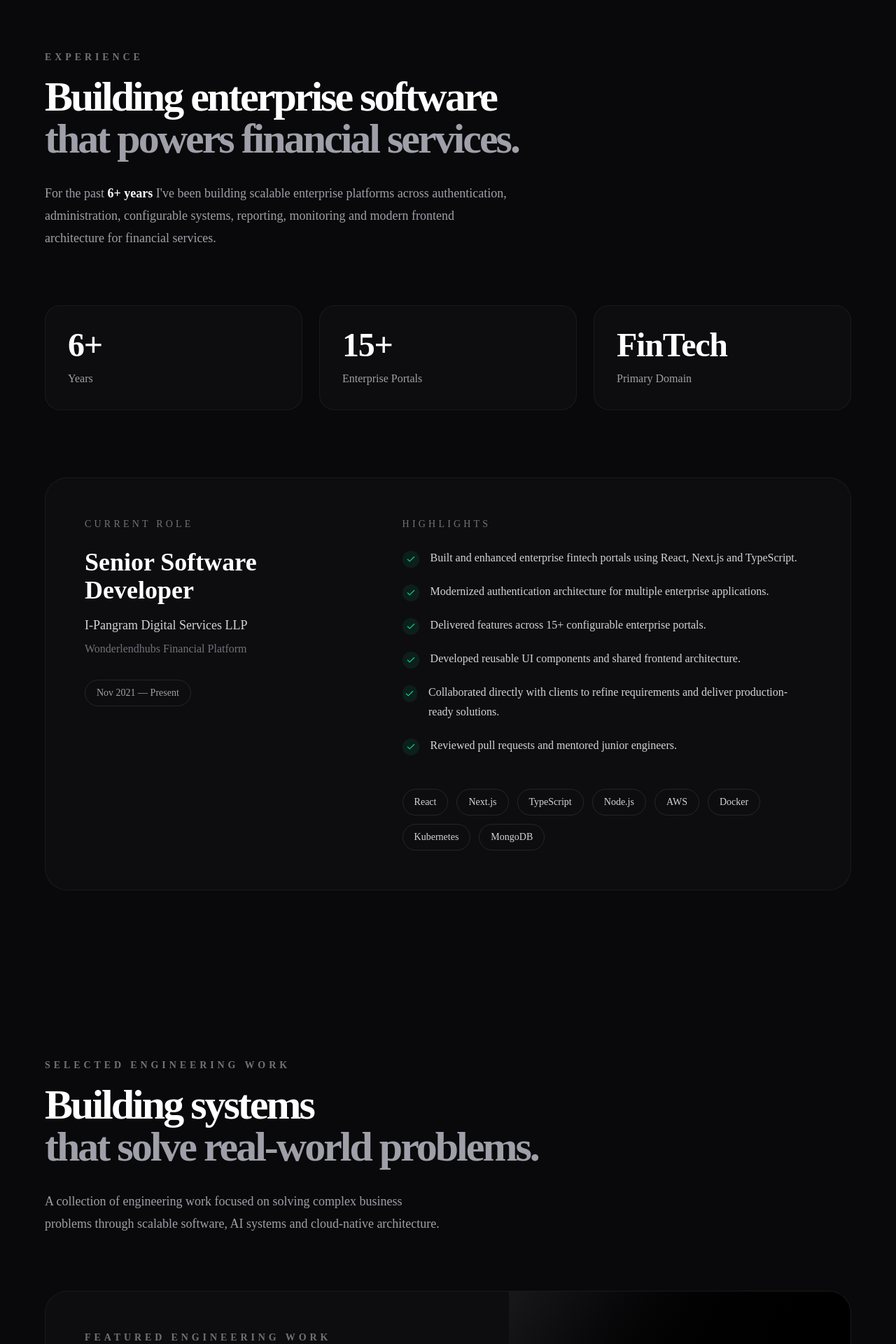
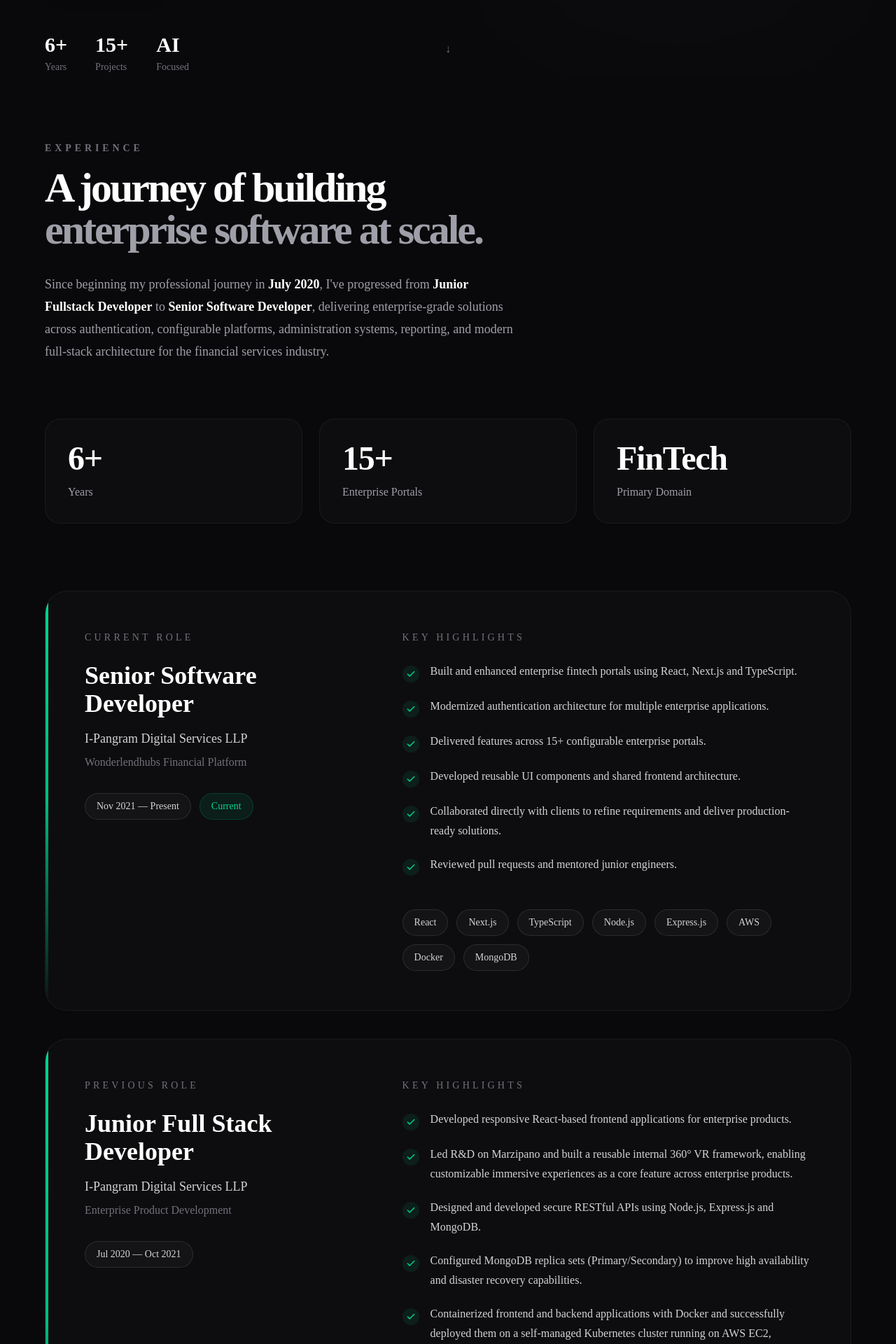
Before and after one commit to vamsichilukuri/vamsi-portfolio, a Next.js app: page / in a window 1280 px wide. Shown: the part 880-2800 px from the top of the page at 70% size. Built offline with nearby package versions, Linux system fonts and the light colour scheme.

Commit message:
feat: enhance portfolio with experience timeline and recognition section

```diff
--- a/components/sections/engineering-philosophy/PhilosophyImage.tsx
+++ b/components/sections/engineering-philosophy/PhilosophyImage.tsx
@@ -44,11 +44,9 @@ export default function PhilosophyImage() {
                 </div>
 
                 <div className="rounded-2xl border border-white/10 bg-white/[0.03] p-5 text-center transition-all duration-300 hover:border-white/20 hover:bg-white/[0.05]">
-                    <p className="text-xl font-semibold text-white">
-                        Continuous
-                    </p>
+                    <p className="text-xl font-semibold text-white">Growth</p>
                     <p className="mt-2 text-xs uppercase tracking-[0.25em] text-zinc-500">
-                        Learning
+                        Mindset
                     </p>
                 </div>
             </div>
--- a/components/sections/experience/ExperienceCard.tsx
+++ b/components/sections/experience/ExperienceCard.tsx
@@ -2,58 +2,82 @@
 
 import { motion } from "framer-motion";
 import { Check } from "lucide-react";
-import { EXPERIENCE } from "./experience-data";
+import { EXPERIENCES } from "./experience-data";
 
 export default function ExperienceCard() {
     return (
+        <div className="mt-24 space-y-10">
+            {EXPERIENCES.map((experience, index) => (
                 <motion.div
+                    key={experience?.period}
                     initial={{ opacity: 0, y: 30 }}
                     whileInView={{ opacity: 1, y: 0 }}
                     viewport={{ once: true }}
-            transition={{ duration: 0.7 }}
-            className="mt-24 rounded-[32px] border border-white/5 bg-white/[0.02] p-10 lg:p-14"
+                    transition={{
+                        duration: 0.7,
+                        delay: index * 0.15,
+                    }}
+                    className="relative overflow-hidden rounded-[32px] border border-white/5 bg-white/[0.02] p-10 lg:p-14"
                 >
+                    {/* Timeline Indicator */}
+
+                    <div className="absolute left-0 top-0 h-full w-1 bg-gradient-to-b from-emerald-400 via-emerald-500 to-transparent" />
+
                     <div className="grid gap-16 lg:grid-cols-[0.8fr_1.2fr]">
                         {/* LEFT */}
 
                         <div>
                             <p className="text-sm uppercase tracking-[0.3em] text-zinc-500">
-                        Current Role
+                                {index === 0 ? "Current Role" : "Previous Role"}
                             </p>
 
                             <h3 className="mt-6 text-4xl font-bold text-white">
-                        {EXPERIENCE.role}
+                                {experience?.role}
                             </h3>
 
                             <p className="mt-4 text-lg text-zinc-300">
-                        {EXPERIENCE.company}
+                                {experience?.company}
                             </p>
 
-                    <p className="mt-2 text-zinc-500">{EXPERIENCE.client}</p>
+                            <p className="mt-2 text-zinc-500">
+                                {experience?.client}
+                            </p>
 
-                    <p className="mt-8 inline-flex rounded-full border border-white/10 px-4 py-2 text-sm text-zinc-400">
-                        {EXPERIENCE.period}
-                    </p>
+                            <div className="mt-8 flex flex-wrap gap-3">
+                                <span className="inline-flex rounded-full border border-white/10 bg-white/[0.03] px-4 py-2 text-sm text-zinc-300">
+                                    {experience?.period}
+                                </span>
+
+                                {index === 0 && (
+                                    <span className="inline-flex rounded-full border border-emerald-500/20 bg-emerald-500/10 px-4 py-2 text-sm font-medium text-emerald-400">
+                                        Current
+                                    </span>
+                                )}
+                            </div>
                         </div>
 
                         {/* RIGHT */}
 
                         <div>
                             <p className="mb-6 text-sm uppercase tracking-[0.3em] text-zinc-500">
-                        Highlights
+                                Key Highlights
                             </p>
 
                             <div className="space-y-5">
-                        {EXPERIENCE.highlights.map((item) => (
-                            <div key={item} className="flex items-start gap-4">
-                                <div className="mt-1 flex h-6 w-6 items-center justify-center rounded-full bg-emerald-500/10">
+                                {experience?.highlights?.map((item) => (
+                                    <div
+                                        className="flex items-start gap-4"
+                                        key={item}
+                                    >
+                                        <div className="mt-1.5 flex h-6 w-6 shrink-0 items-center justify-center rounded-full bg-emerald-500/10">
                                             <Check
                                                 size={14}
+                                                strokeWidth={2.5}
                                                 className="text-emerald-400"
                                             />
                                         </div>
 
-                                <p className="leading-7 text-zinc-300">
+                                        <p className="flex-1 leading-7 text-zinc-300">
                                             {item}
                                         </p>
                                     </div>
@@ -61,10 +85,10 @@ export default function ExperienceCard() {
                             </div>
 
                             <div className="mt-12 flex flex-wrap gap-3">
-                        {EXPERIENCE.technologies.map((tech) => (
+                                {experience?.technologies?.map((tech) => (
                                     <span
                                         key={tech}
-                                className="rounded-full border border-white/10 px-4 py-2 text-sm text-zinc-300"
+                                        className="rounded-full border border-white/10 bg-white/[0.03] px-4 py-2 text-sm text-zinc-300 transition hover:border-white/20"
                                     >
                                         {tech}
                                     </span>
@@ -73,5 +97,7 @@ export default function ExperienceCard() {
                         </div>
                     </div>
                 </motion.div>
+            ))}
+        </div>
     );
 }
--- a/components/sections/experience/ExperienceHeader.tsx
+++ b/components/sections/experience/ExperienceHeader.tsx
@@ -1,6 +1,8 @@
 /* eslint-disable react/no-unescaped-entities */
 "use client";
+
 import { motion, Variants } from "framer-motion";
+
 const ease: [number, number, number, number] = [0.22, 1, 0.36, 1];
 
 const fadeUp: Variants = {
@@ -32,20 +34,28 @@ export default function ExperienceHeader() {
             </p>
 
             <h2 className="text-5xl font-black leading-[1] tracking-[-0.05em] text-white md:text-6xl">
-                Building enterprise software
+                A journey of building
                 <br />
                 <span className="text-zinc-400">
-                    that powers financial services.
+                    enterprise software at scale.
                 </span>
             </h2>
 
             <p className="mt-8 max-w-2xl text-lg leading-8 text-zinc-400">
-                For the past{" "}
-                <span className="font-semibold text-white">6+ years</span> I've
-                been building scalable enterprise platforms across
-                authentication, administration, configurable systems, reporting,
-                monitoring and modern frontend architecture for financial
-                services.
+                Since beginning my professional journey in{" "}
+                <span className="font-semibold text-white">July 2020</span>,
+                I've progressed from{" "}
+                <span className="font-semibold text-white">
+                    Junior Fullstack Developer
+                </span>{" "}
+                to{" "}
+                <span className="font-semibold text-white">
+                    Senior Software Developer
+                </span>
+                , delivering enterprise-grade solutions across authentication,
+                configurable platforms, administration systems, reporting, and
+                modern full-stack architecture for the financial services
+                industry.
             </p>
         </motion.div>
     );
--- a/components/sections/experience/experience-data.ts
+++ b/components/sections/experience/experience-data.ts
@@ -37,12 +37,39 @@
 //     ],
 // };
 
-export const EXPERIENCE = {
+// export const EXPERIENCE = {
+//     role: "Senior Software Developer",
+//     company: "I-Pangram Digital Services LLP",
+//     client: "Wonderlendhubs Financial Platform",
+//     period: "Nov 2021 — Present",
+
+//     highlights: [
+//         "Built and enhanced enterprise fintech portals using React, Next.js and TypeScript.",
+//         "Modernized authentication architecture for multiple enterprise applications.",
+//         "Delivered features across 15+ configurable enterprise portals.",
+//         "Developed reusable UI components and shared frontend architecture.",
+//         "Collaborated directly with clients to refine requirements and deliver production-ready solutions.",
+//         "Reviewed pull requests and mentored junior engineers.",
+//     ],
+
+//     technologies: [
+//         "React",
+//         "Next.js",
+//         "TypeScript",
+//         "Node.js",
+//         "AWS",
+//         "Docker",
+//         "Kubernetes",
+//         "MongoDB",
+//     ],
+// };
+
+export const EXPERIENCES = [
+    {
         role: "Senior Software Developer",
         company: "I-Pangram Digital Services LLP",
         client: "Wonderlendhubs Financial Platform",
         period: "Nov 2021 — Present",
-
         highlights: [
             "Built and enhanced enterprise fintech portals using React, Next.js and TypeScript.",
             "Modernized authentication architecture for multiple enterprise applications.",
@@ -51,18 +78,46 @@ export const EXPERIENCE = {
             "Collaborated directly with clients to refine requirements and deliver production-ready solutions.",
             "Reviewed pull requests and mentored junior engineers.",
         ],
-
         technologies: [
             "React",
             "Next.js",
             "TypeScript",
             "Node.js",
+            "Express.js",
             "AWS",
             "Docker",
-        "Kubernetes",
             "MongoDB",
         ],
-};
+    },
+    {
+        role: "Junior Full Stack Developer",
+        company: "I-Pangram Digital Services LLP",
+        client: "Enterprise Product Development",
+        period: "Jul 2020 — Oct 2021",
+        highlights: [
+            "Developed responsive React-based frontend applications for enterprise products.",
+            "Led R&D on Marzipano and built a reusable internal 360° VR framework, enabling customizable immersive experiences as a core feature across enterprise products.",
+            "Designed and developed secure RESTful APIs using Node.js, Express.js and MongoDB.",
+            "Configured MongoDB replica sets (Primary/Secondary) to improve high availability and disaster recovery capabilities.",
+            "Containerized frontend and backend applications with Docker and successfully deployed them on a self-managed Kubernetes cluster running on AWS EC2, integrating with MongoDB Atlas for end-to-end testing.",
+            "Conducted internal knowledge-sharing sessions on Docker and Kubernetes to help engineering teams adopt containerization technologies.",
+            "Built and integrated chatbot solutions for Telegram and Facebook Messenger to automate customer interactions.",
+        ],
+        technologies: [
+            "React",
+            "JavaScript",
+            "Node.js",
+            "Express.js",
+            "MongoDB",
+            "Docker",
+            "Kubernetes",
+            "AWS",
+            "MongoDB Atlas",
+            "REST APIs",
+        ],
+    },
+    ,
+];
 
 export const IMPACT_STATS = [
     {
--- a/components/sections/projects/project-data.ts
+++ b/components/sections/projects/project-data.ts
@@ -49,7 +49,18 @@ export const PROJECT_ARCHIVE = [
 
         href: "#",
     },
+    {
+        title: "Cloud Native Deployment Lab",
+        category: "Cloud & DevOps",
+        year: "2021",
 
+        description:
+            "Containerized frontend and backend applications, configured Kubernetes deployments and explored production-ready cloud-native deployment patterns.",
+
+        technologies: ["Docker", "Kubernetes", "NGINX", "Linux"],
+
+        href: "#",
+    },
     {
         title: "AI PM Agent",
         category: "AI Engineering",
@@ -62,20 +73,6 @@ export const PROJECT_ARCHIVE = [
 
         href: "#",
     },
-
-    {
-        title: "Cloud Native Deployment Lab",
-        category: "Cloud & DevOps",
-        year: "2025",
-
-        description:
-            "Containerized frontend and backend applications, configured Kubernetes deployments and explored production-ready cloud-native deployment patterns.",
-
-        technologies: ["Docker", "Kubernetes", "NGINX", "Linux"],
-
-        href: "#",
-    },
-
     {
         title: "Semantic AI Cache",
         category: "AI Infrastructure",
```
Also changed, not shown: components/sections/Hero.tsx (+10 -7 lines). Lines whose indentation alone changed are shown as unchanged.
